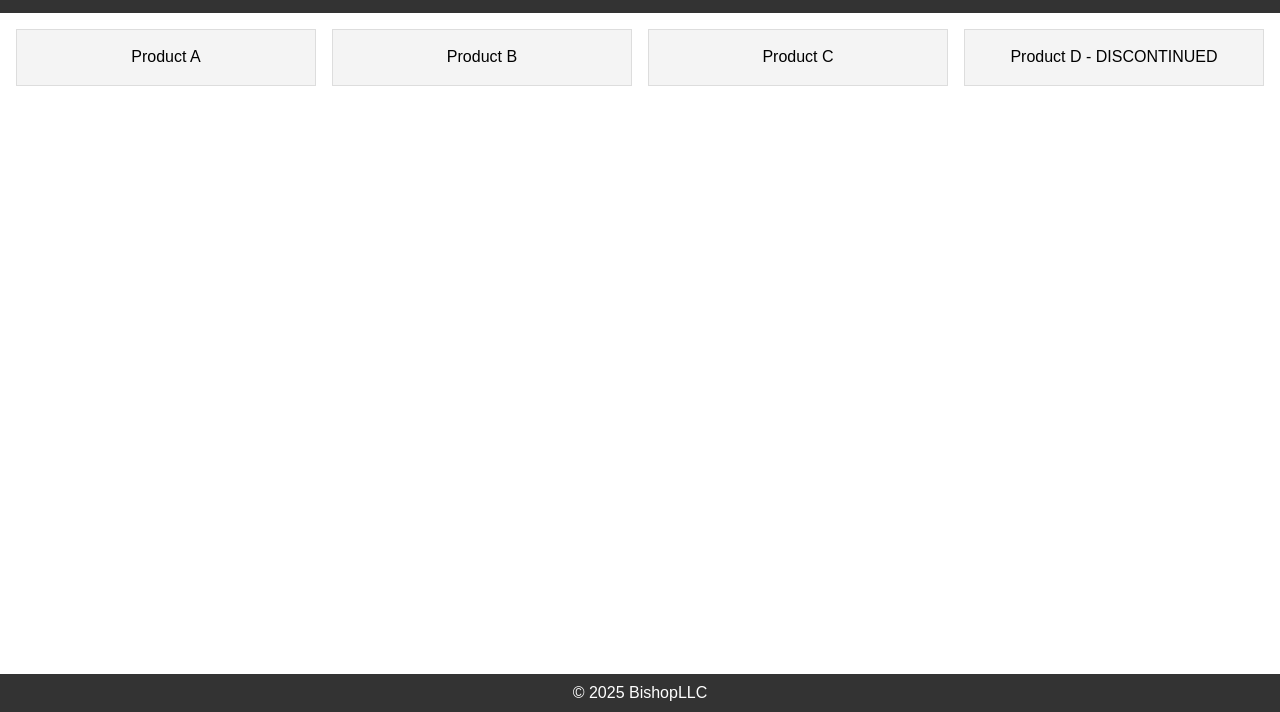
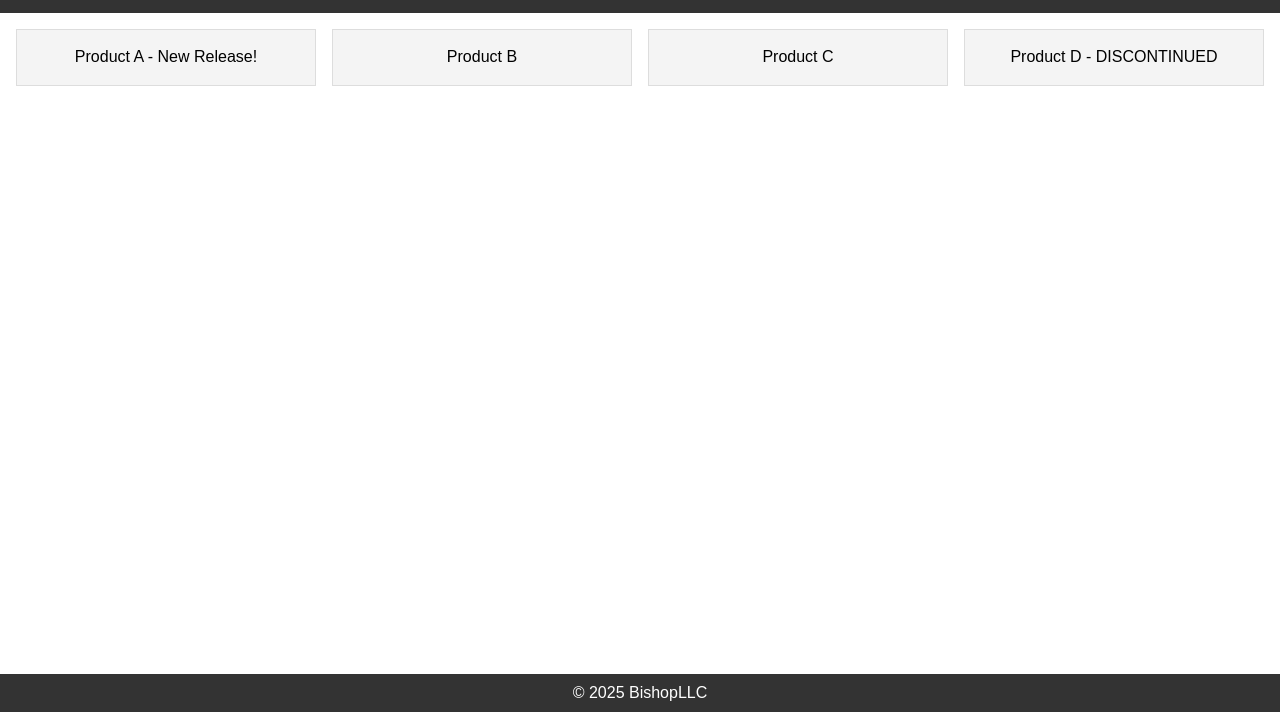
Before and after one commit to jeffjones-work/bishopllc-storefront-app, a plain HTML site: page index.html in a window 1280 px wide. Shown: the part 88-800 px from the top of the page. Drawn offline with Linux system fonts and the light colour scheme.

Commit message:
Update index.html

```diff
--- a/index.html
+++ b/index.html
@@ -13,7 +13,7 @@
   </header>
   <main>
     <section class="products">
-      <div class="product">Product A</div>
+      <div class="product">Product A - New Release!</div>
       <div class="product">Product B</div>
       <div class="product">Product C</div>
       <div class="product">Product D - DISCONTINUED</div>
```
